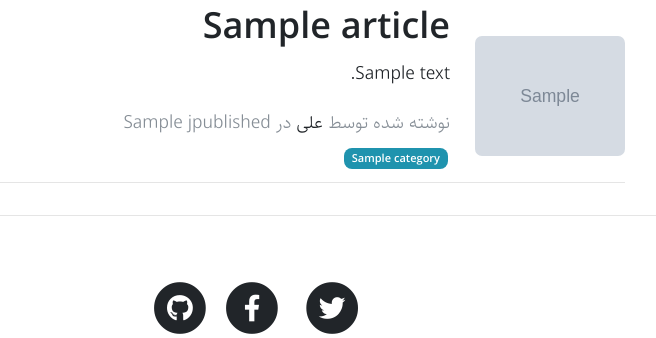
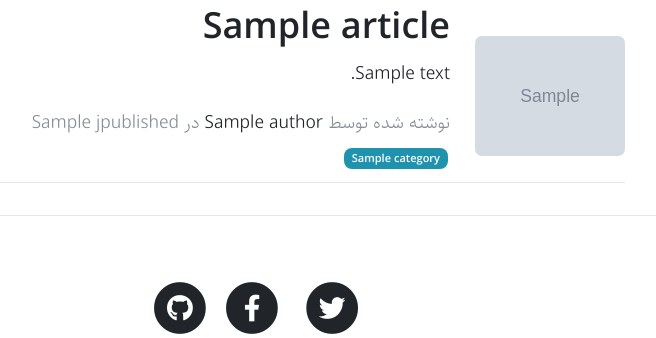
Before and after one commit to marasiali/Django-blog, a Django app: template myproj/blog/templates/blog/list.html in a window 1280 px wide. Shown: the part 482-820 px from the top of the page, without its empty margins (380-1036 px from the left). Run offline with Django 3.2, Linux system fonts and the light colour scheme; the template is opened without the code that fills it: most values are stand-ins (such as "Sample title", 1, 10 or a date in 2020); grey boxes marked "Sample" are stand-in pictures; some libraries are stand-ins or nearby versions.

Commit message:
add author filed to article model and appropriate changes in admin and list, article_detail templates

```diff
--- a/myproj/blog/admin.py
+++ b/myproj/blog/admin.py
@@ -39,8 +39,8 @@ class CategoryAdmin(admin.ModelAdmin):
     make_deactive.short_description = 'غیر‌فعال کردن'
 
 class ArticleAdmin(admin.ModelAdmin):
-    list_display = ('title', 'slug', 'thumbnail_tag', 'jpublished', 'category_to_str', 'status')
-    list_filter = ('published', 'status')
+    list_display = ('title', 'slug', 'thumbnail_tag', 'author', 'jpublished', 'category_to_str', 'status')
+    list_filter = ('published', 'status', 'author')
     search_fields = ('title', 'description', 'slug')
     prepopulated_fields = {'slug': ('title',)}
     ordering = ('status', '-published')
--- a/myproj/blog/models.py
+++ b/myproj/blog/models.py
@@ -1,5 +1,6 @@
 from django.db import models
 from django.utils import timezone
+from django.contrib.auth.models import User
 from .extensions.utils import convert_to_jalali
 
 
@@ -41,6 +42,7 @@ class Article(models.Model):
         ('p', 'منتشرشده'),
     )
 
+    author = models.ForeignKey(User, null=True, on_delete=models.SET_NULL, related_name='articles', verbose_name='نویسنده')
     title = models.CharField(max_length=200, verbose_name='عنوان')
     slug = models.SlugField(max_length=100, unique=True, verbose_name='لینک')
     description = models.TextField(verbose_name='متن')
--- a/myproj/blog/templates/blog/article_detail.html
+++ b/myproj/blog/templates/blog/article_detail.html
@@ -28,7 +28,7 @@
               {{object.description | linebreaks}}
             </h4>
             <p class="post-meta">نوشته شده توسط
-              <a href="#">علی</a>
+              <a href="#">{{article.author.get_full_name}}</a>
               در {{object.jpublished}}
               {% article_category_tags object %}
             </p>
--- a/myproj/blog/templates/blog/list.html
+++ b/myproj/blog/templates/blog/list.html
@@ -28,7 +28,7 @@
               <h4 class="post-subtitle">{{article.description | truncatewords:30}}</h4>
             </a>
             <p class="post-meta">نوشته شده توسط
-              <a href="#">علی</a>
+              <a href="#">{{article.author.get_full_name}}</a>
               در {{article.jpublished}}
               {% article_category_tags article %}
             </p>
```
